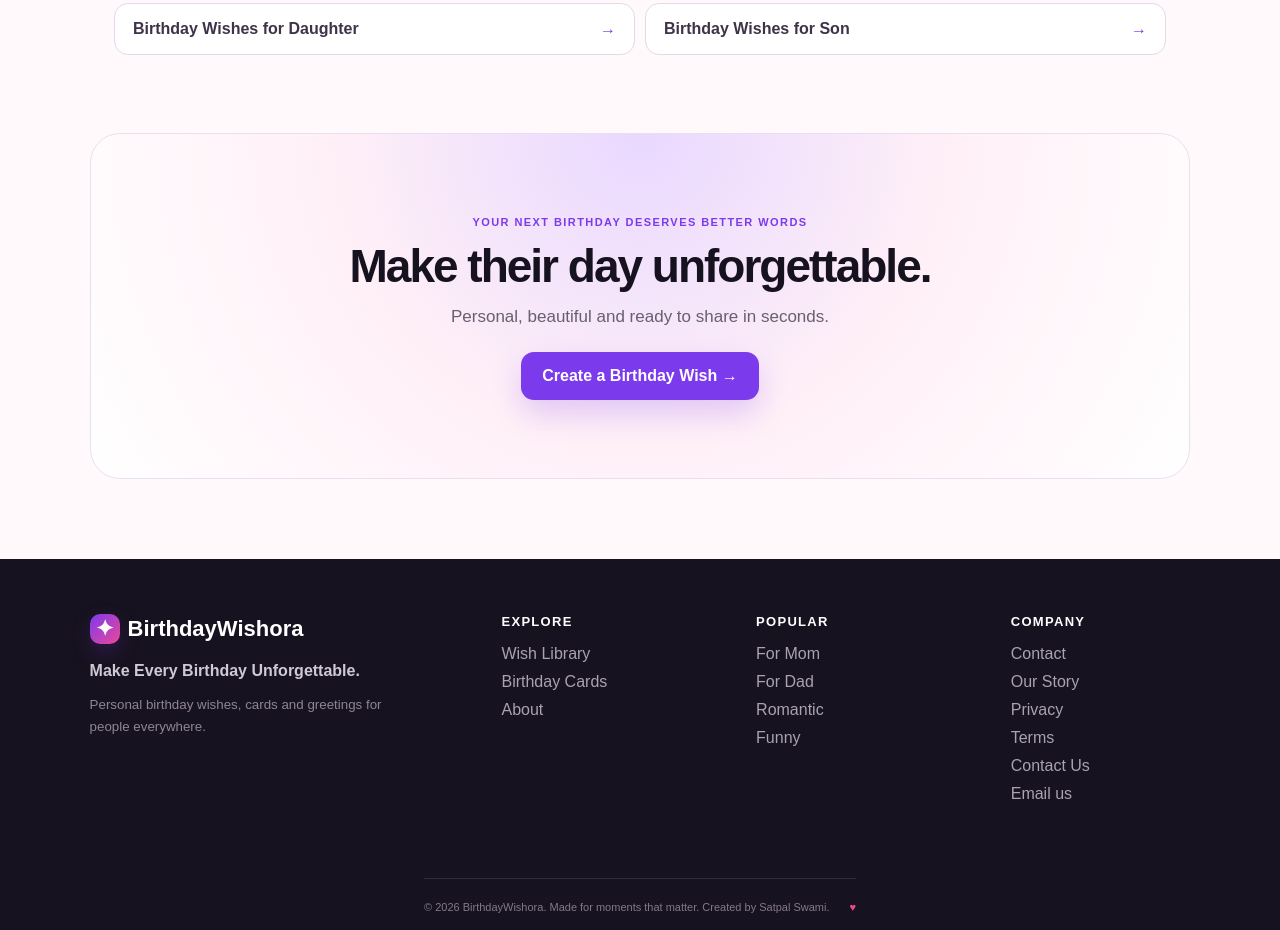
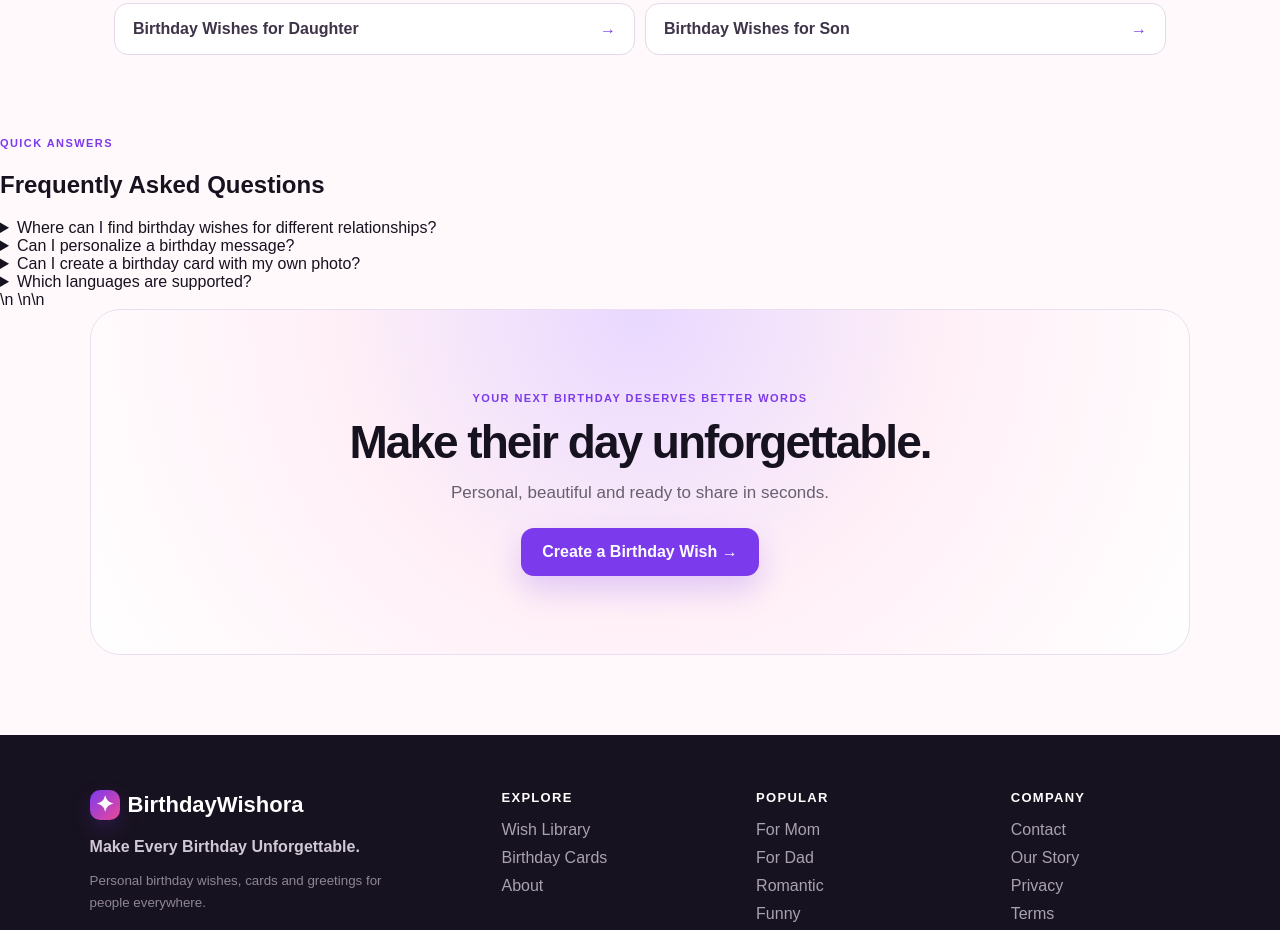
Before and after one commit to hsprivetsecret-dot/hs, a Next.js app: page / in a window 1280 px wide. Shown: the part 3640-4570 px from the top of the page. Built offline with nearby package versions, Linux system fonts and the light colour scheme; no server answers.

Commit message:
Add homepage AEO FAQ and WebPage schema

```diff
--- a/app/page.tsx
+++ b/app/page.tsx
@@ -1,5 +1,6 @@
 import Link from "next/link";
 import WishGenerator from "@/components/wish-generator";
+import {FAQSection,JsonLd} from "@/components/seo";
 
 const relationships = [
   ["Mom","/wishes/mom","💐","Warm, loving & heartfelt"],
@@ -31,6 +32,7 @@ const seoLinks = [
   ["Birthday Wishes for Son","/wishes/son"],
 ];
 
+const homeFaqs=[{q:"Where can I find birthday wishes for different relationships?",a:"BirthdayWishora has dedicated birthday-wish pages for Mom, Dad, siblings, partners, best friends, colleagues, children, teachers and someone special."},{q:"Can I personalize a birthday message?",a:"Yes. Wishora AI lets you choose the relationship, style, language, name, age and a personal memory."},{q:"Can I create a birthday card with my own photo?",a:"Yes. Birthday Card Studio lets you upload a gallery photo, position it, customize text and export a shareable card."},{q:"Which languages are supported?",a:"BirthdayWishora currently offers English, Hindi, Hinglish, Spanish, French, German, Arabic and Portuguese discovery routes."}];
 export default function Home() {
   return <main className="page">
     <nav className="nav">
@@ -104,7 +106,7 @@ export default function Home() {
       <div className="seo-grid">{seoLinks.map(([label,href])=><Link key={href} href={href}>{label}<span>→</span></Link>)}</div>
     </section>
 
-    <section className="final-cta">
+    <FAQSection items={homeFaqs} />\n    <JsonLd data={{"@context":"https://schema.org","@type":"WebPage",name:"BirthdayWishora Birthday Wishes",description:"Personalized birthday wishes and cards for everyone."}} />\n\n    <section className="final-cta">
       <span className="eyebrow">YOUR NEXT BIRTHDAY DESERVES BETTER WORDS</span>
       <h2>Make their day unforgettable.</h2>
       <p>Personal, beautiful and ready to share in seconds.</p>
```
